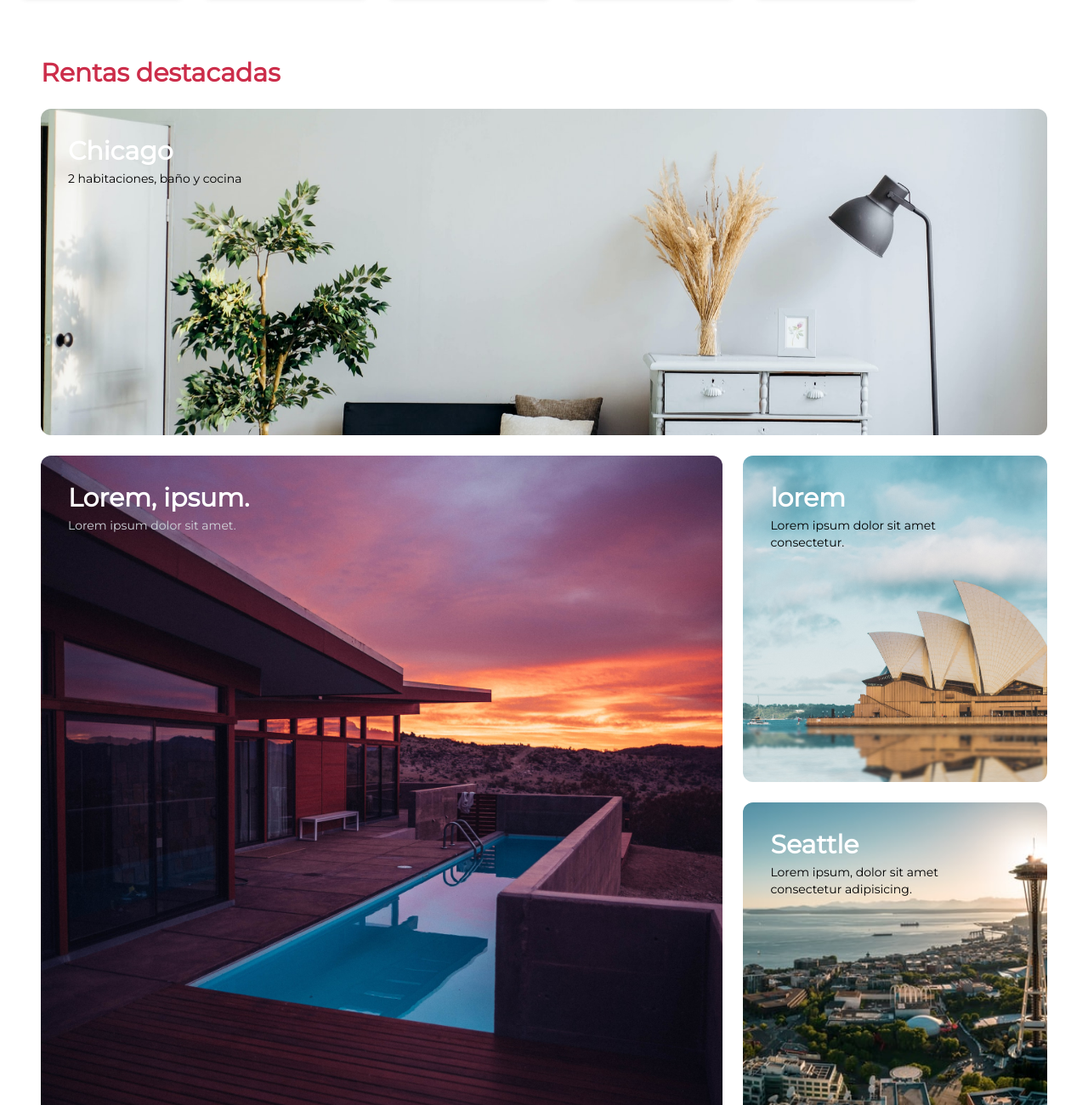
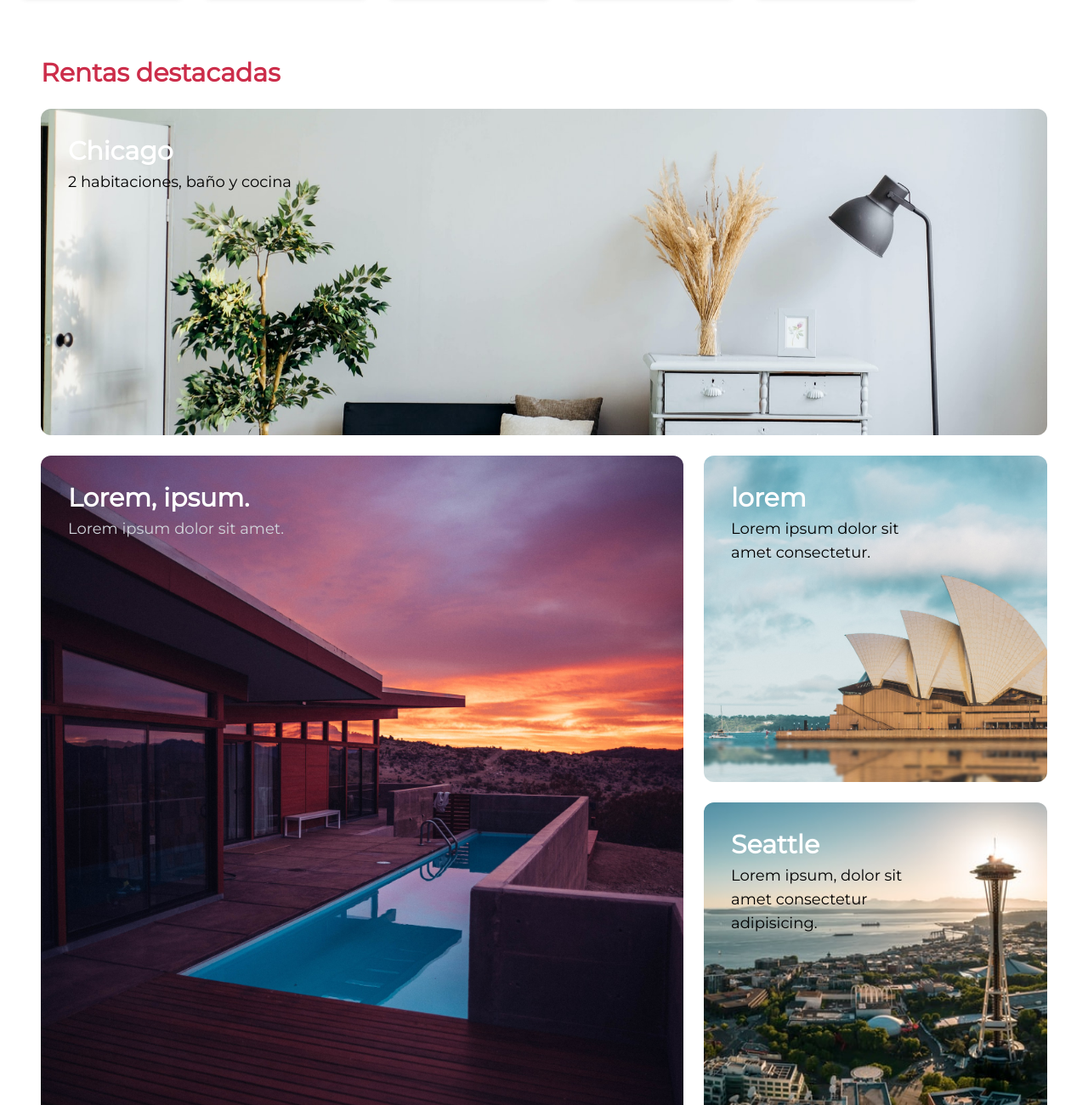
Before and after one commit to xtiv/forBnB, a website: page public/index.html in a window 1280 px wide. Shown: the part 752-2052 px from the top of the page at 85% size. Drawn offline with Linux system fonts and the light colour scheme.

Commit message:
add card-title style

```diff
--- a/public/index.html
+++ b/public/index.html
@@ -77,22 +77,22 @@
             <div class="w-full h-full flex flex-col space-y-6 item-center justify-center">
                 <div class="lg:px-6">
                     <div class="w-full mb-6 h-96 bg-chicago bg-cover rounded-xl lg:bg-center">
-                        <p class="CardTittle">Chicago</p>
-                        <p class="text-sm pl-8 text-black mr-32 ">2 habitaciones, baño y cocina</p>
+                        <p class="CardTittle  text-black">Chicago</p>
+                        <p class="text-lg pl-8 text-black mr-32 ">2 habitaciones, baño y cocina</p>
                     </div>
                     <div class="lg:flex lg:h-full lg:w-full lg:space-x-6">
                         <div class="cardTop2 lg:h-auto lg:bg-center mb-6">
                             <p class="CardTittle">Lorem, ipsum.</p>
-                            <p class="text-sm pl-8 text-gray-300 mr-32 ">Lorem ipsum dolor sit amet.</p>
+                            <p class="text-lg pl-8 text-gray-300 mr-32 ">Lorem ipsum dolor sit amet.</p>
                         </div>
                         <div>
                             <div class="w-full mb-6 h-96 bg-sydney bg-cover rounded-xl lg:bg-center">
                                 <p class="CardTittle">lorem</p>
-                                <p class="text-sm pl-8 text-black mr-32 ">Lorem ipsum dolor sit amet consectetur.</p>
+                                <p class="text-lg pl-8 text-black mr-32 ">Lorem ipsum dolor sit amet consectetur.</p>
                             </div>
                             <div class="w-full mb-6 h-96 bg-seattle bg-cover rounded-xl ">
                                 <p class="CardTittle">Seattle</p>
-                                <p class="text-sm pl-8 text-black mr-32 ">Lorem ipsum, dolor sit amet consectetur adipisicing.</p>
+                                <p class="text-lg pl-8 text-black mr-32 ">Lorem ipsum, dolor sit amet consectetur adipisicing.</p>
                             </div>
                         </div>
                     </div>
```
Also changed, not shown: public/css/tailwind.css.
